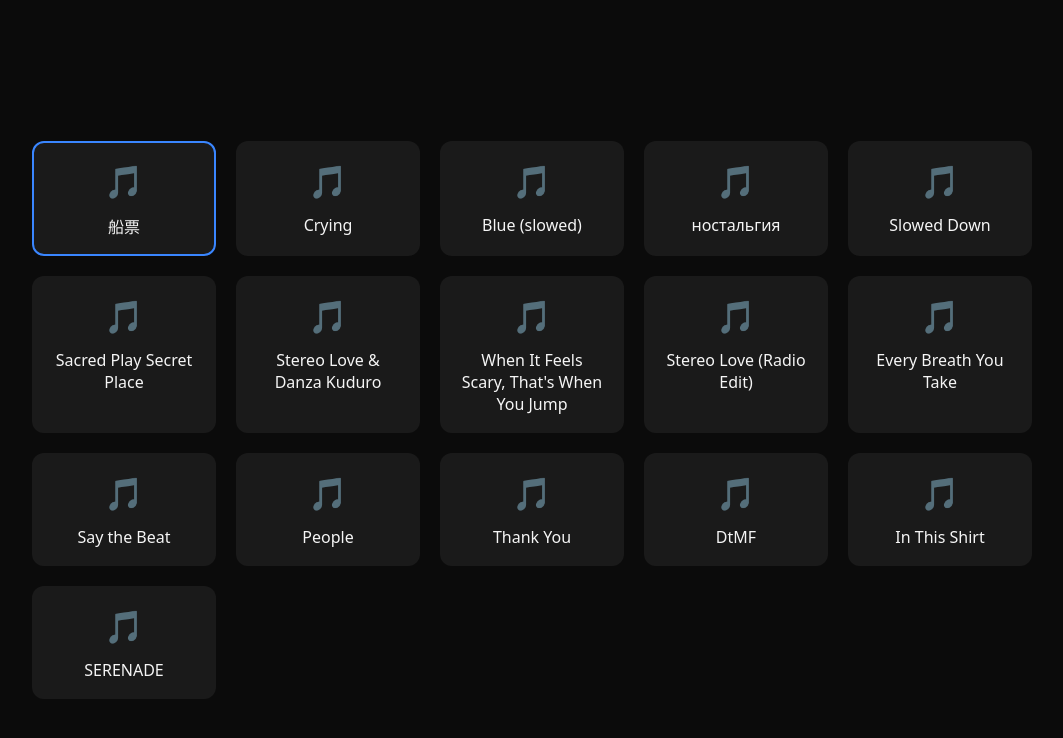
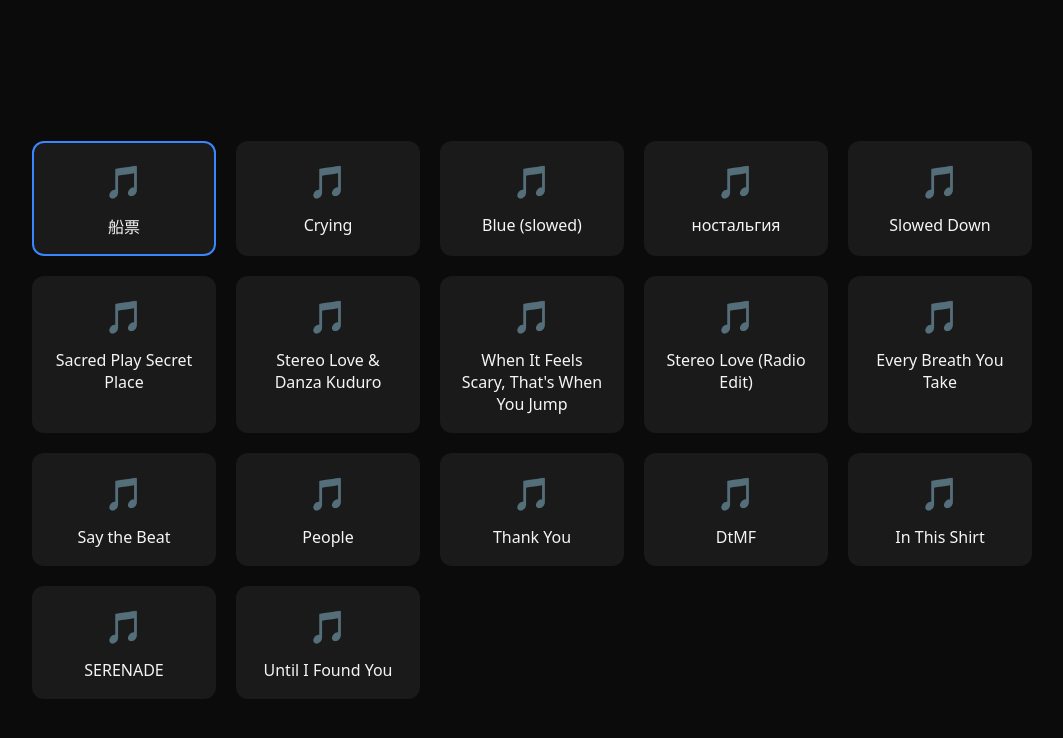
Before and after one commit to andyckt/SongPlayer.io, a plain HTML site: page index.html in a window 1280 px wide. Shown: the whole page, without its empty margins (108-1171 px from the left). Drawn offline with Linux system fonts and the light colour scheme.

Commit message:
added until i found you

```diff
--- a/index.html
+++ b/index.html
@@ -52,7 +52,8 @@
         { title: "Thank You", src: "./public/Dido - Thank You (Lyrics) 4.mp3" },
         { title: "DtMF", src: "./public/BAD BUNNY - DtMF (Lyrics Spanish & English) 4.mp3" },
         { title: "In This Shirt", src: "./public/In This Shirt.mp3" },
-        { title: "SERENADE", src: "./public/SERENADE.mp3" }
+        { title: "SERENADE", src: "./public/SERENADE.mp3" },
+        { title: "Until I Found You", src: "./public/Until I Found You (Em Beihold Version) 4.mp3" }
       ];
       let currentSongIndex = 0;
       // Track clicks for double-tap detection
```
Also changed, not shown: 1 other file.
